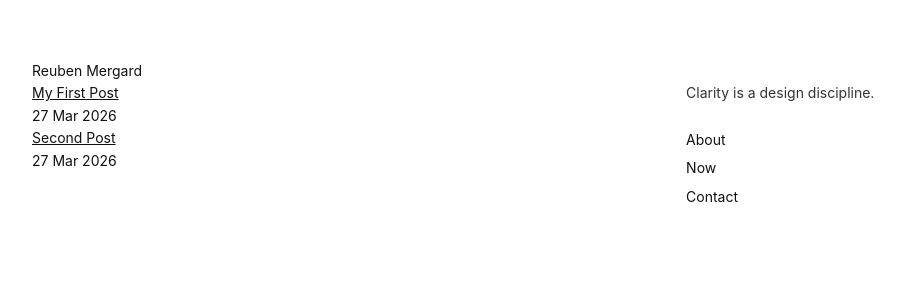
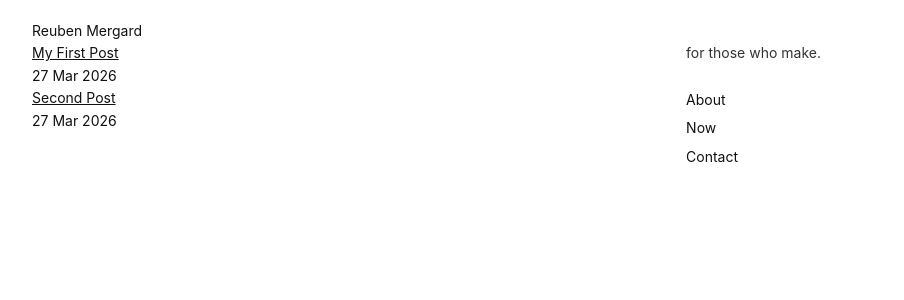
Before and after one commit to reubenmergard/mergard, a Jekyll site: the page built from index.md, in a window 1280 px wide. Shown: the top 300 px of the page, without its empty margins (8-912 px from the left). Built offline with Jekyll 4.4.1, drawn with Linux system fonts in a browser that asks for light colours.

Commit message:
index updates

```diff
--- a/assets/css/style.css
+++ b/assets/css/style.css
@@ -33,7 +33,7 @@ body {
 
 /* Floating right block */
 .home-side {
-  margin-top: 60px;
+  margin-top: 20px;
   max-width: 28ch;
 }
 
@@ -129,7 +129,7 @@ hr {
 
 @media (min-width: 900px) {
   .page {
-    padding: 60px 40px;
+    padding: 20px 40px;
   }
 }
 
--- a/index.md
+++ b/index.md
@@ -20,9 +20,8 @@ title: Home
 
   <div class="home-side">
     <div class="side-note">
-      <p>Clarity is a design discipline.</p>
+      <p>for those who make.</p>
     </div>
-
     <div class="side-links">
       <a href="/about/">About</a><br>
       <a href="/now/">Now</a><br>
```
